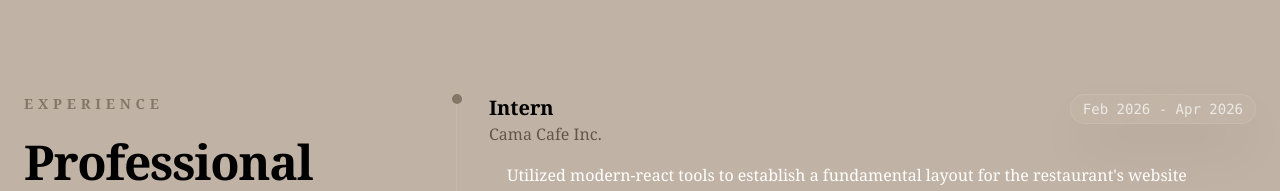
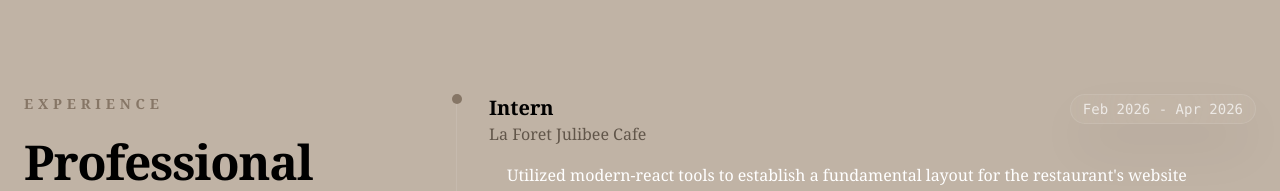
Before and after one commit to yuyangchen23/personal-website, a React (Vite) app: page / in a window 1280 px wide. Shown: the part 2320-2511 px from the top of the page. Built offline with nearby package versions, Linux system fonts and the light colour scheme.

Commit message:
update experience

```diff
--- a/src/component/constants.js
+++ b/src/component/constants.js
@@ -29,11 +29,10 @@ export const PROJECTS = [
   }
 ];
 
-
 export const EXPERIENCE = [
   {
     id: 'exp1',
-    company: 'Cama Cafe Inc.',
+    company: 'La Foret Julibee Cafe',
     position: 'Intern',
     period: 'Feb 2026 - Apr 2026',
     description: [
```
